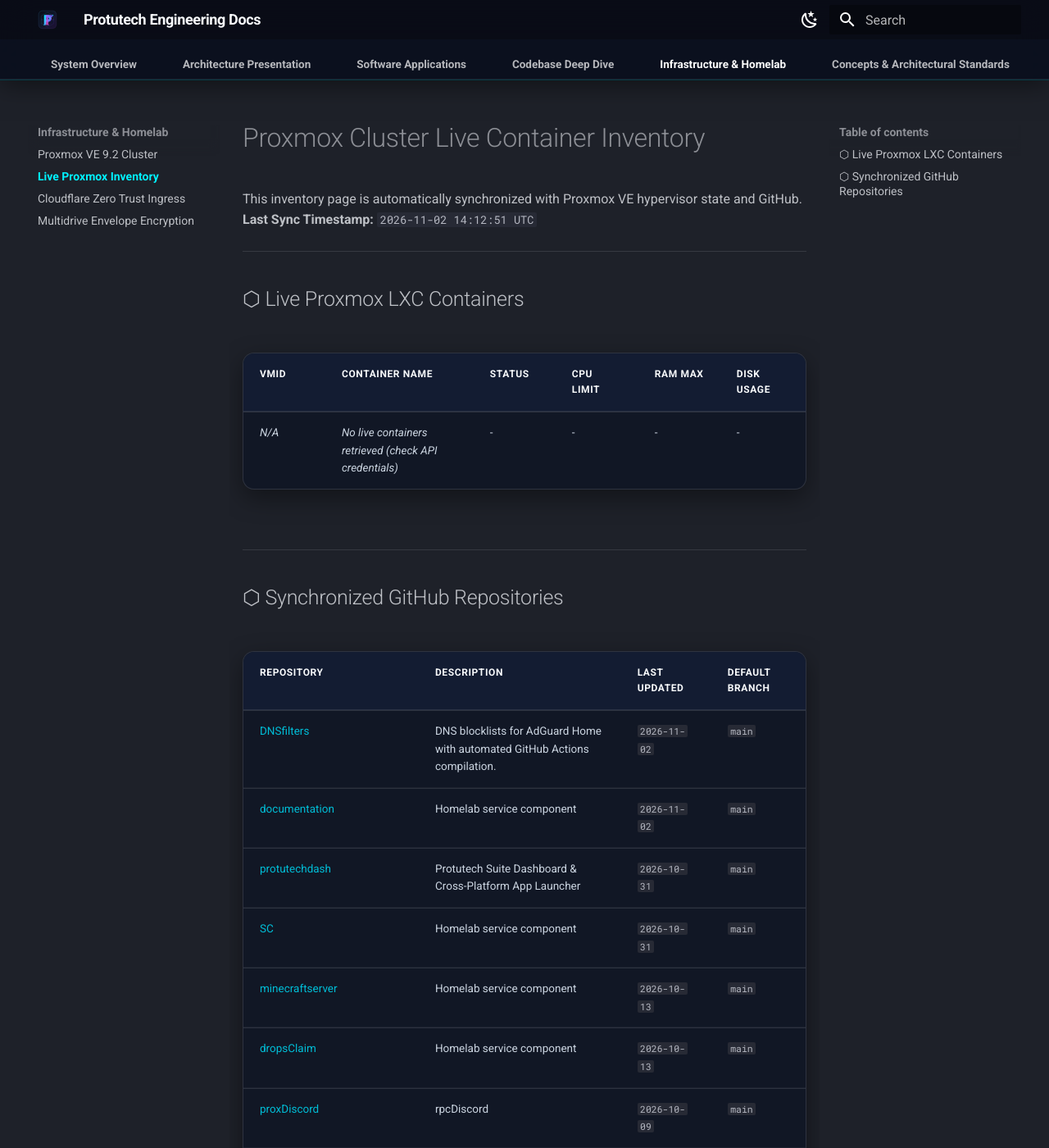
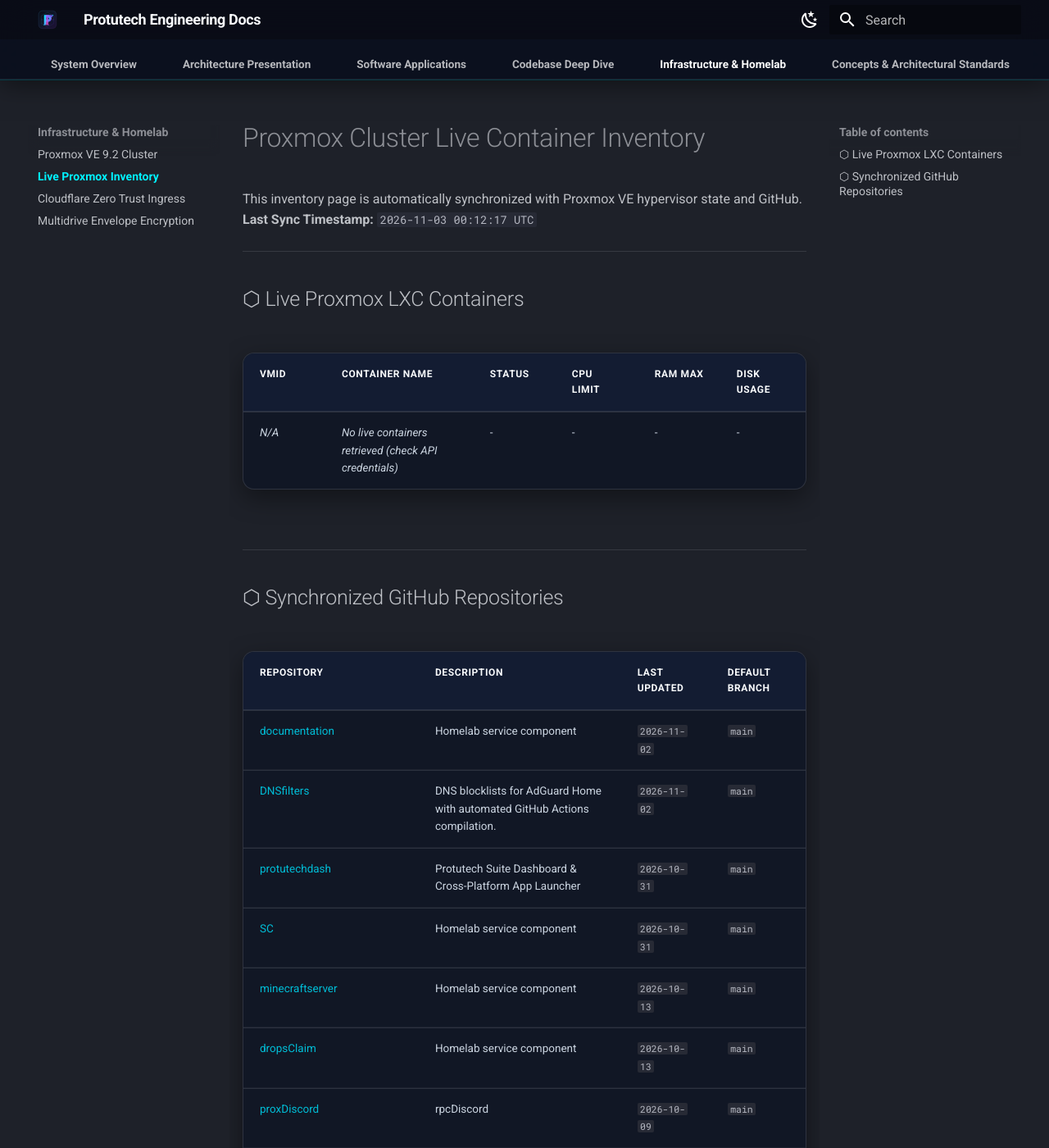
Before and after one commit to IAndrexI/documentation, an MkDocs documentation site: the page built from docs/infra/proxmox-live-inventory.md, in a window 1280 px wide and 1400 px high. Shown: the whole window at 82% size. Built offline with MkDocs 1.6.1 and Material for MkDocs 9.7.7, drawn with Linux system fonts in a browser that asks for light colours.

Commit message:
chore(auto-update): sync live Proxmox containers and GitHub repos [skip ci]

```diff
--- a/docs/infra/proxmox-live-inventory.md
+++ b/docs/infra/proxmox-live-inventory.md
@@ -1,7 +1,7 @@
 # Proxmox Cluster Live Container Inventory
 
 This inventory page is automatically synchronized with Proxmox VE hypervisor state and GitHub.
-**Last Sync Timestamp:** `2026-11-02 14:12:51 UTC`
+**Last Sync Timestamp:** `2026-11-03 00:12:17 UTC`
 
 ---
 
@@ -17,8 +17,8 @@
 
 | Repository | Description | Last Updated | Default Branch |
 | :--- | :--- | :--- | :--- |
+| [documentation](https://github.com/IAndrexI/documentation) | Homelab service component | `2026-11-02` | `main` |
 | [DNSfilters](https://github.com/IAndrexI/DNSfilters) | DNS blocklists for AdGuard Home with automated GitHub Actions compilation. | `2026-11-02` | `main` |
-| [documentation](https://github.com/IAndrexI/documentation) | Homelab service component | `2026-11-02` | `main` |
 | [protutechdash](https://github.com/IAndrexI/protutechdash) | Protutech Suite Dashboard & Cross-Platform App Launcher | `2026-10-31` | `main` |
 | [SC](https://github.com/IAndrexI/SC) | Homelab service component | `2026-10-31` | `main` |
 | [minecraftserver](https://github.com/IAndrexI/minecraftserver) | Homelab service component | `2026-10-13` | `main` |
```
